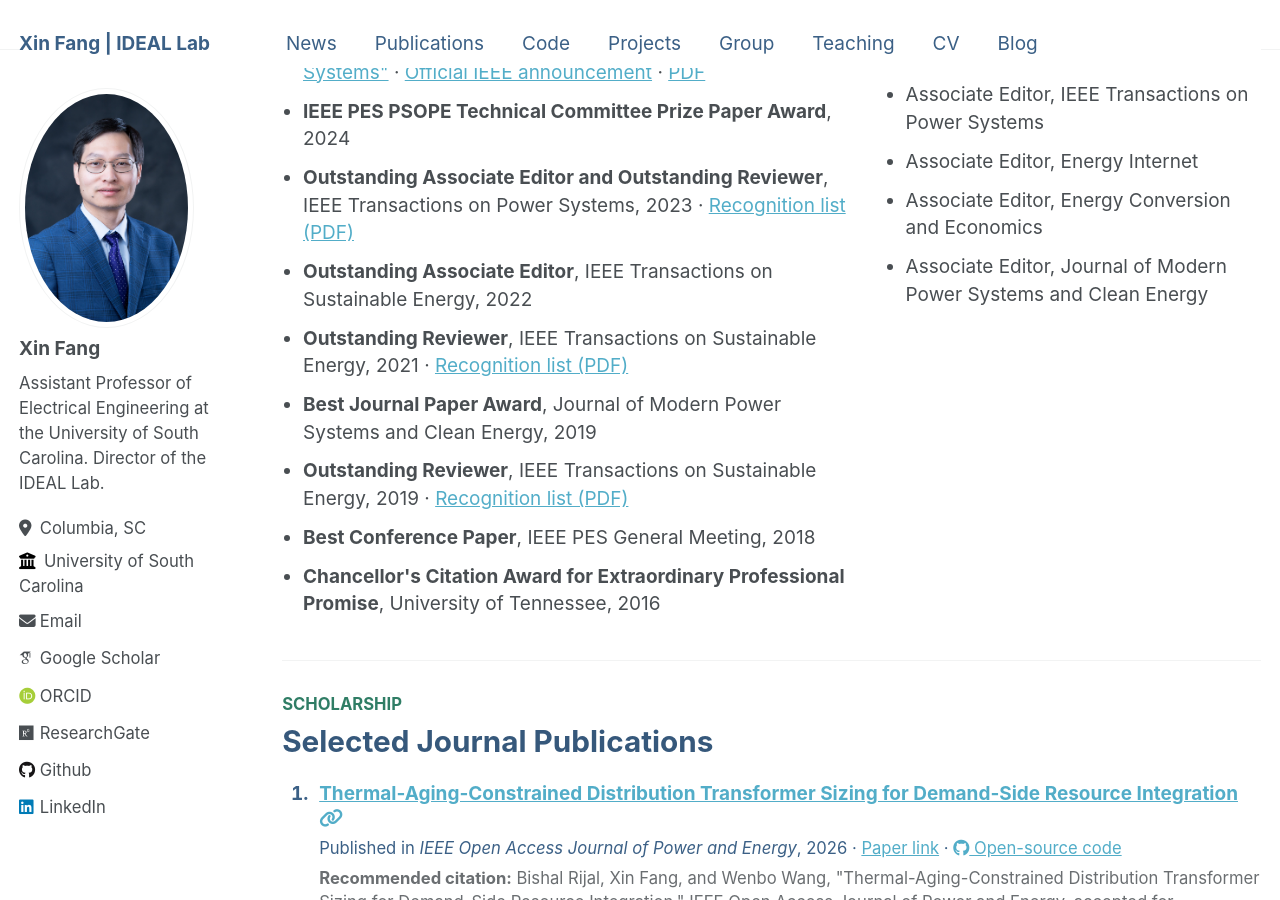
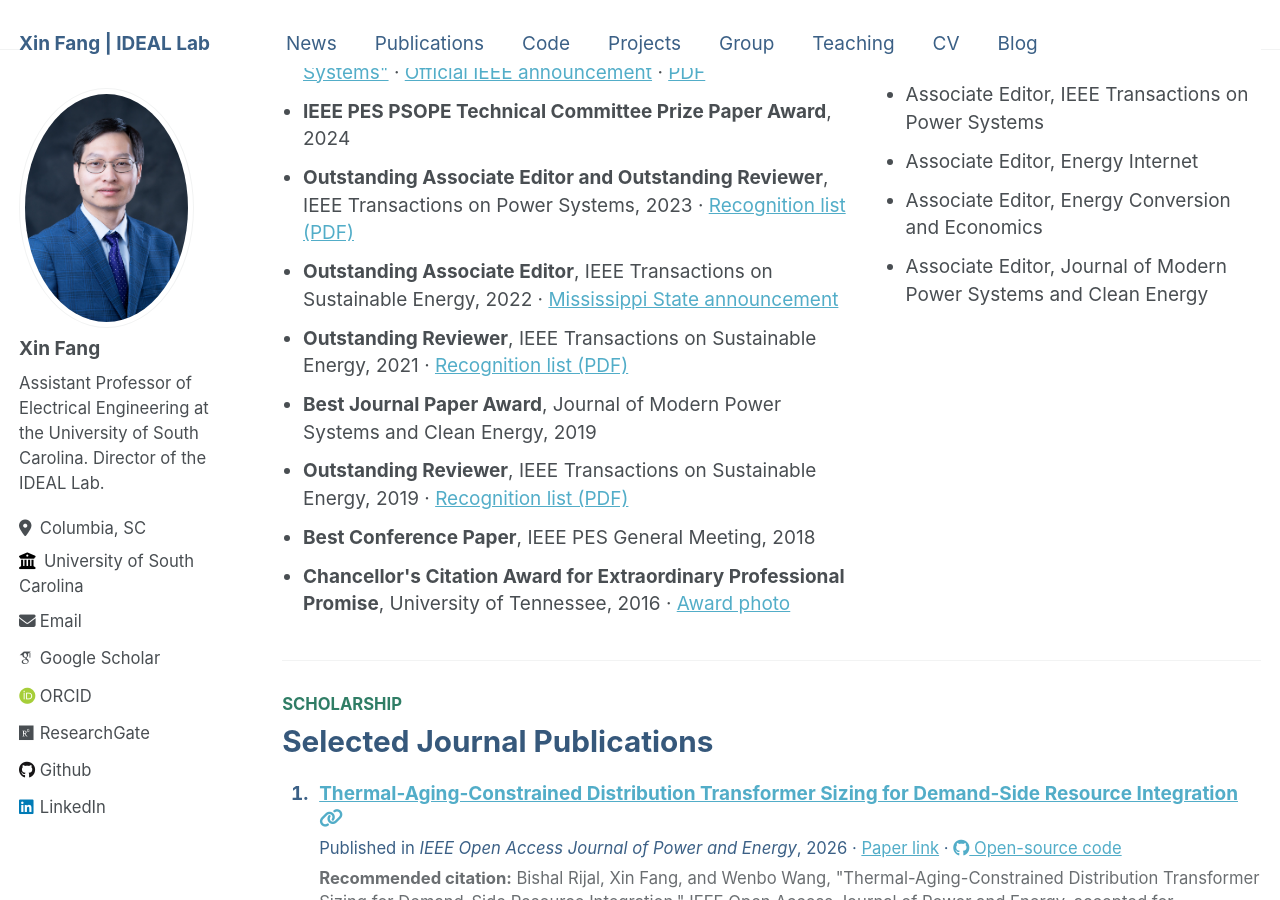
Before and after one commit to XinFang88/xinfang88.github.io, a Jekyll site: the page built from _pages/cv.md, in a window 1280 px wide and 900 px high, scrolled down 3774 px. Built offline with Jekyll 4.4.1, drawn with Linux system fonts in a browser that asks for light colours; some web fonts are replaced.

Commit message:
award pdf

```diff
--- a/_pages/cv.md
+++ b/_pages/cv.md
@@ -174,12 +174,12 @@
       <li><strong>Best Paper Award</strong>, IEEE Open Access Journal of Power and Energy, 2025, for <a href="https://ieeexplore.ieee.org/abstract/document/10445517">"Frequency Nadir Constrained Unit Commitment for High Renewable Penetration Island Power Systems"</a> · <a href="https://ieeexplore.ieee.org/stamp/stamp.jsp?tp=&arnumber=11355900">Official IEEE announcement</a> · <a href="{{ '/assets/files/IEEE_OAJPE_2025_Best_Papers.pdf' | relative_url }}">PDF</a></li>
       <li><strong>IEEE PES PSOPE Technical Committee Prize Paper Award</strong>, 2024</li>
       <li><strong>Outstanding Associate Editor and Outstanding Reviewer</strong>, IEEE Transactions on Power Systems, 2023 · <a href="{{ '/assets/files/IEEE_TPWRS_2023_Outstanding_Reviewers_and_Associate_Editors.pdf' | relative_url }}">Recognition list (PDF)</a></li>
-      <li><strong>Outstanding Associate Editor</strong>, IEEE Transactions on Sustainable Energy, 2022</li>
+      <li><strong>Outstanding Associate Editor</strong>, IEEE Transactions on Sustainable Energy, 2022 · <a href="https://www.ece.msstate.edu/ece-faculty-member-recognized-for-associate-editor-role/">Mississippi State announcement</a></li>
       <li><strong>Outstanding Reviewer</strong>, IEEE Transactions on Sustainable Energy, 2021 · <a href="{{ '/assets/files/IEEE_TSTE_2021_Outstanding_Reviewers.pdf' | relative_url }}">Recognition list (PDF)</a></li>
       <li><strong>Best Journal Paper Award</strong>, Journal of Modern Power Systems and Clean Energy, 2019</li>
       <li><strong>Outstanding Reviewer</strong>, IEEE Transactions on Sustainable Energy, 2019 · <a href="{{ '/assets/files/IEEE_TSTE_2019_Outstanding_Reviewers.pdf' | relative_url }}">Recognition list (PDF)</a></li>
       <li><strong>Best Conference Paper</strong>, IEEE PES General Meeting, 2018</li>
-      <li><strong>Chancellor's Citation Award for Extraordinary Professional Promise</strong>, University of Tennessee, 2016</li>
+      <li><strong>Chancellor's Citation Award for Extraordinary Professional Promise</strong>, University of Tennessee, 2016 · <a href="{{ '/images/awards/UTK_Chancellors_Citation_2016.jpeg' | relative_url }}">Award photo</a></li>
     </ul>
   </section>
 
```
Also changed, not shown: _pages/news.md (+1 -1 lines), images/awards/UTK_Chancellors_Citation_2016.jpeg (added).
